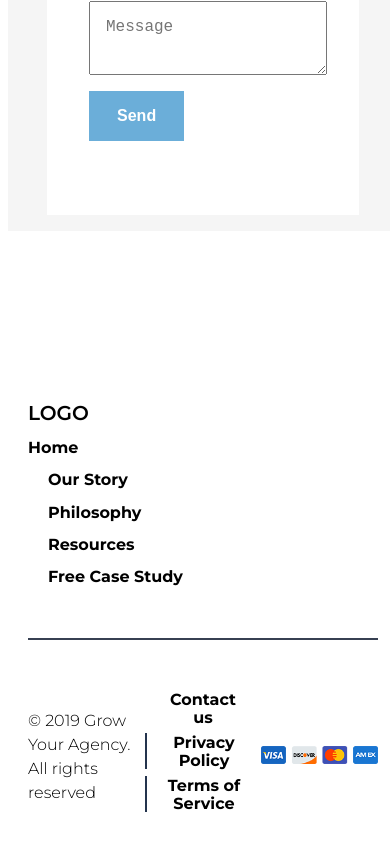
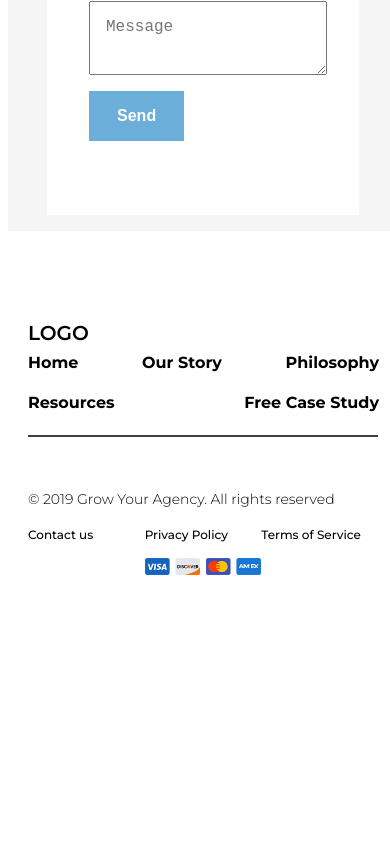
Before and after one commit to hadimakki387/marketing-agnce-landing-page, a Next.js app: page / in a window 390 px wide. Shown: the part 5928-6776 px from the top of the page. After the commit the page ends 6581 px from the top, so only its background shows below. Built offline with nearby package versions, Linux system fonts and the light colour scheme.

Commit message:
fixed the footer

```diff
--- a/src/app/css/Footer.css
+++ b/src/app/css/Footer.css
@@ -156,11 +156,7 @@
     border-left-width: 0;
   }
 
-  .gy-footer-main-col:first-child .gy-footer-main-menu li  {
-    display: inline-block;
-    padding-left: 20px;
-    padding-right: 20px;
-  }
+
 
   .gy-footer-main-col:first-child .gy-footer-main-menu li:first-child  {
     padding-left: 0;
@@ -215,6 +211,59 @@
 
 
 
+.FooterLis{
+  display: flex;
+  gap: 1rem;
+  flex-wrap: wrap;
+  justify-content: space-between;
+
+}
+@media(max-width:660px){
+  .FooterLis li{
+    font-size: 12px;
+  }
+  .Footer p{
+    font-size: 14px;
+  }
+  .gy-footer-main-menu{
+    width: 90vw;
+  }
+  .gy-footer-bar-menu li{
+    border: none;
+    margin-bottom: 1rem;
+  }
+  .gy-footer-bar{
+    flex-direction: column;
+
+  }
+
+  .gy-footer-bar p{
+    width: 100%;
+  }
+  .gy-footer-bar li{
+    width: 100%;
+    padding: 0;
+  }
+  .gy-footer-bar-menu{
+    width: 100%;
+
+  }
+  .contactLisLinks{
+    font-size: 12px !important;
+    font-weight: 500 !important;
+
+  }
+  .gy-footer-bar-menu ul{
+    display: flex;
+    align-items: start;
+    text-align: left;
+    margin-top: 1rem;
+  }
+  .gy-footer-main{
+    padding: 20px 0;
+  }
+}
+
 .FooterLOGO{
   color: white;
   font-size: 20px;
--- a/src/components/Home/Footer.tsx
+++ b/src/components/Home/Footer.tsx
@@ -31,7 +31,7 @@ function Footer() {
               <span className="FooterLOGO dark">LOGO</span>
             </Reveal>
             <div className="gy-footer-main-menu">
-              <ul>
+              <ul className="FooterLis">
                 <Reveal
                   keyframes={customAnimation}
                   duration={1500}
@@ -109,12 +109,12 @@ function Footer() {
           <div className="gy-footer-bar">
             <p className="dark">© 2019 Grow Your Agency. All rights reserved</p>
             <div className="gy-footer-bar-menu">
-              <ul>
+              <ul className="FooterContactLi">
                 <li
                   id="menu-item-1422"
                   className="menu-item menu-item-type-post_type menu-item-object-page menu-item-1422"
                 >
-                  <Link href="https://www.growyouragency.com/contact-us/" className="dark">
+                  <Link href="https://www.growyouragency.com/contact-us/" className="dark contactLisLinks">
                     Contact us
                   </Link>
                 </li>
@@ -122,7 +122,7 @@ function Footer() {
                   id="menu-item-208"
                   className="menu-item menu-item-type-post_type menu-item-object-page menu-item-208"
                 >
-                  <Link href="https://www.growyouragency.com/privacy/" className="dark">
+                  <Link href="https://www.growyouragency.com/privacy/" className="dark contactLisLinks">
                     Privacy Policy
                   </Link>
                 </li>
@@ -130,7 +130,7 @@ function Footer() {
                   id="menu-item-209"
                   className="menu-item menu-item-type-post_type menu-item-object-page menu-item-209"
                 >
-                  <Link href="https://www.growyouragency.com/terms/" className="dark">
+                  <Link href="https://www.growyouragency.com/terms/" className="dark contactLisLinks">
                     Terms of Service
                   </Link>
                 </li>
```
